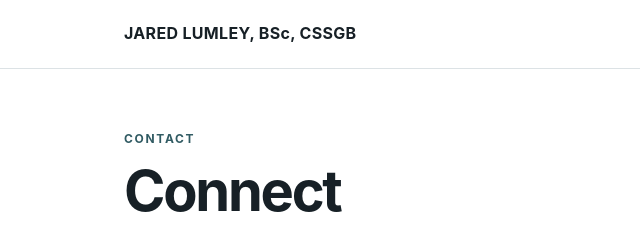
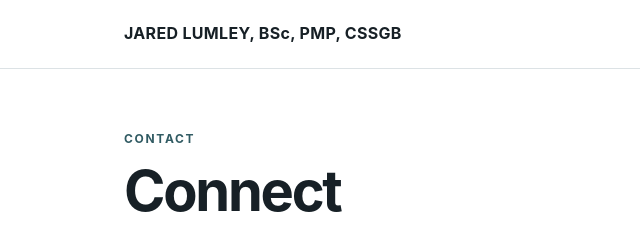
Before and after one commit to jaredlumley/portfolio, a plain HTML site: page contact.html in a window 1280 px wide. Shown: the top 234 px of the page, 0-640 px from the left. Drawn offline with Linux system fonts and the light colour scheme.

Commit message:
Update credentials in contact.html

```diff
--- a/contact.html
+++ b/contact.html
@@ -10,7 +10,7 @@
   <header>
     <div class="wrap">
       <nav>
-        <a class="brand" href="index.html">JARED LUMLEY, BSc, CSSGB</a>
+        <a class="brand" href="index.html">JARED LUMLEY, BSc, PMP, CSSGB</a>
         <div class="navlinks">
           <a href="projects.html">Projects</a>
           <a href="commercial.html">Commercial</a>
```
